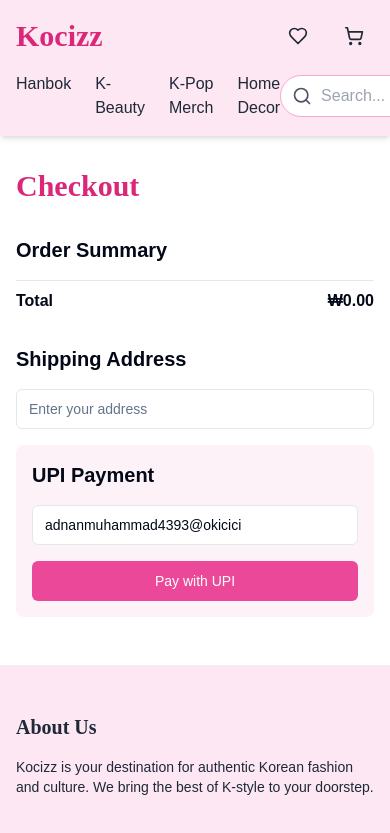
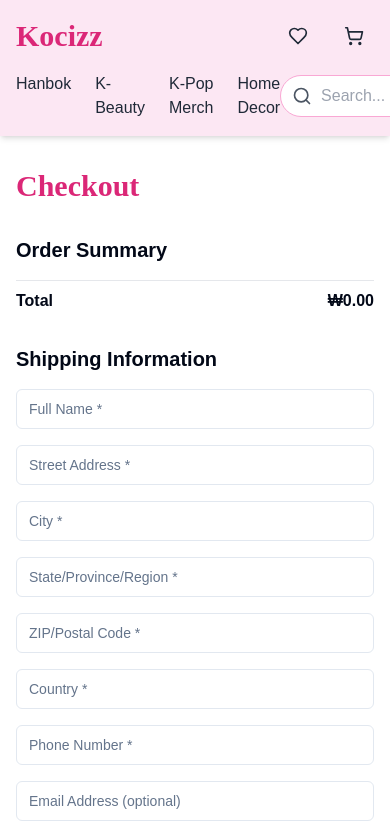
Before and after one commit to muhammedadnanv/tribrle-thrift-corner, a React (Vite) app: page /checkout in a window 390 px wide. Shown: the top 833 px of the page. Built offline with nearby package versions, Linux system fonts and the light colour scheme.

Commit message:
Add shipping information fields
Implement input fields for collecting recipient's full name, street address, city, state/province/region, ZIP/postal code, country, phone number, and optional email address for shipping notifications and order confirmations.
[skip gpt_engineer]

```diff
--- a/src/pages/Checkout.tsx
+++ b/src/pages/Checkout.tsx
@@ -10,15 +10,22 @@ import { useNavigate } from 'react-router-dom';
 
 const Checkout = () => {
   const { cart, clearCart } = useCart();
-  const [address, setAddress] = useState('');
+  const [fullName, setFullName] = useState('');
+  const [streetAddress, setStreetAddress] = useState('');
+  const [city, setCity] = useState('');
+  const [stateRegion, setStateRegion] = useState('');
+  const [zipCode, setZipCode] = useState('');
+  const [country, setCountry] = useState('');
+  const [phoneNumber, setPhoneNumber] = useState('');
+  const [email, setEmail] = useState('');
   const [upiId, setUpiId] = useState('adnanmuhammad4393@okicici');
   const navigate = useNavigate();
 
   const total = cart.reduce((sum, item) => sum + item.price * item.quantity, 0);
 
   const handleCheckout = async () => {
-    if (!address) {
-      toast.error('Please enter your address');
+    if (!fullName || !streetAddress || !city || !stateRegion || !zipCode || !country || !phoneNumber) {
+      toast.error('Please fill in all required fields');
       return;
     }
 
@@ -67,12 +74,61 @@ const Checkout = () => {
             </div>
           </div>
           <div>
-            <h2 className="text-xl font-semibold mb-4">Shipping Address</h2>
+            <h2 className="text-xl font-semibold mb-4">Shipping Information</h2>
             <Input
               type="text"
-              placeholder="Enter your address"
-              value={address}
-              onChange={(e) => setAddress(e.target.value)}
+              placeholder="Full Name *"
+              value={fullName}
+              onChange={(e) => setFullName(e.target.value)}
+              className="mb-4"
+            />
+            <Input
+              type="text"
+              placeholder="Street Address *"
+              value={streetAddress}
+              onChange={(e) => setStreetAddress(e.target.value)}
+              className="mb-4"
+            />
+            <Input
+              type="text"
+              placeholder="City *"
+              value={city}
+              onChange={(e) => setCity(e.target.value)}
+              className="mb-4"
+            />
+            <Input
+              type="text"
+              placeholder="State/Province/Region *"
+              value={stateRegion}
+              onChange={(e) => setStateRegion(e.target.value)}
+              className="mb-4"
+            />
+            <Input
+              type="text"
+              placeholder="ZIP/Postal Code *"
+              value={zipCode}
+              onChange={(e) => setZipCode(e.target.value)}
+              className="mb-4"
+            />
+            <Input
+              type="text"
+              placeholder="Country *"
+              value={country}
+              onChange={(e) => setCountry(e.target.value)}
+              className="mb-4"
+            />
+            <Input
+              type="tel"
+              placeholder="Phone Number *"
+              value={phoneNumber}
+              onChange={(e) => setPhoneNumber(e.target.value)}
+              className="mb-4"
+            />
+            <Input
+              type="email"
+              placeholder="Email Address (optional)"
+              value={email}
+              onChange={(e) => setEmail(e.target.value)}
               className="mb-4"
             />
             <div className="bg-pink-50 p-4 rounded-lg mb-4">
```
